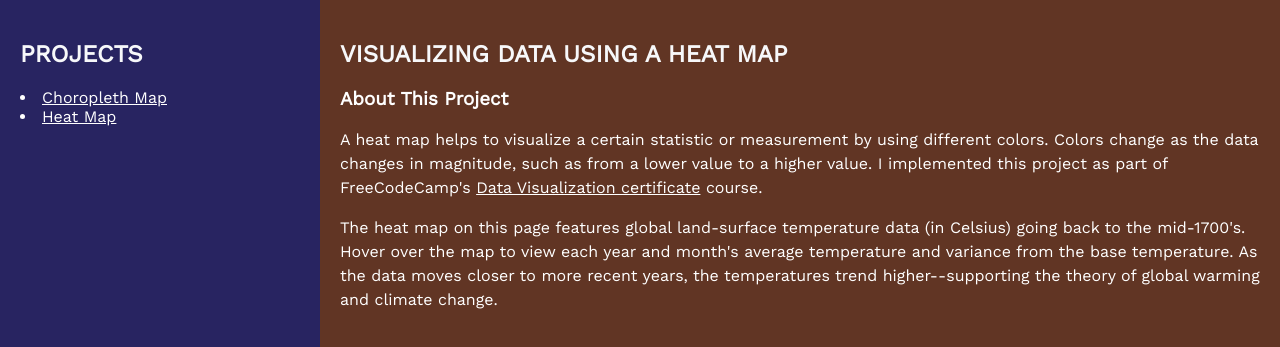
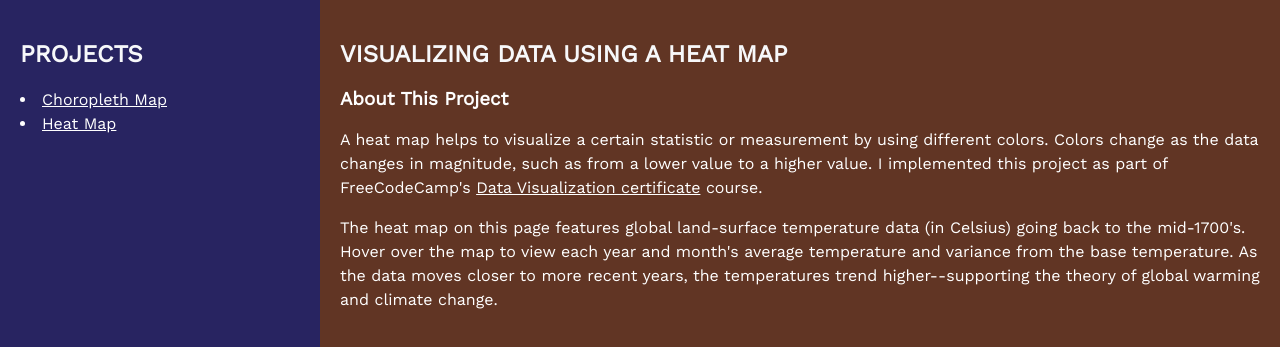
Before and after one commit to johnpham0527/blog, a PHP site: page /projects/heatmap.html in a window 1280 px wide; the page is wider, and only the part inside the window is pictured. Shown: the part 121-468 px from the top of that part. Run offline with PHP 8.4, Linux system fonts and the light colour scheme; some libraries are stand-ins or nearby versions.

Commit message:
Use 1.5 em line height for list items

```diff
--- a/css/grid.css
+++ b/css/grid.css
@@ -16,7 +16,7 @@ h1, h2 {
     text-transform: uppercase;
 }
 
-p {
+li, p {
     line-height: 1.5em;
 }
 
```
